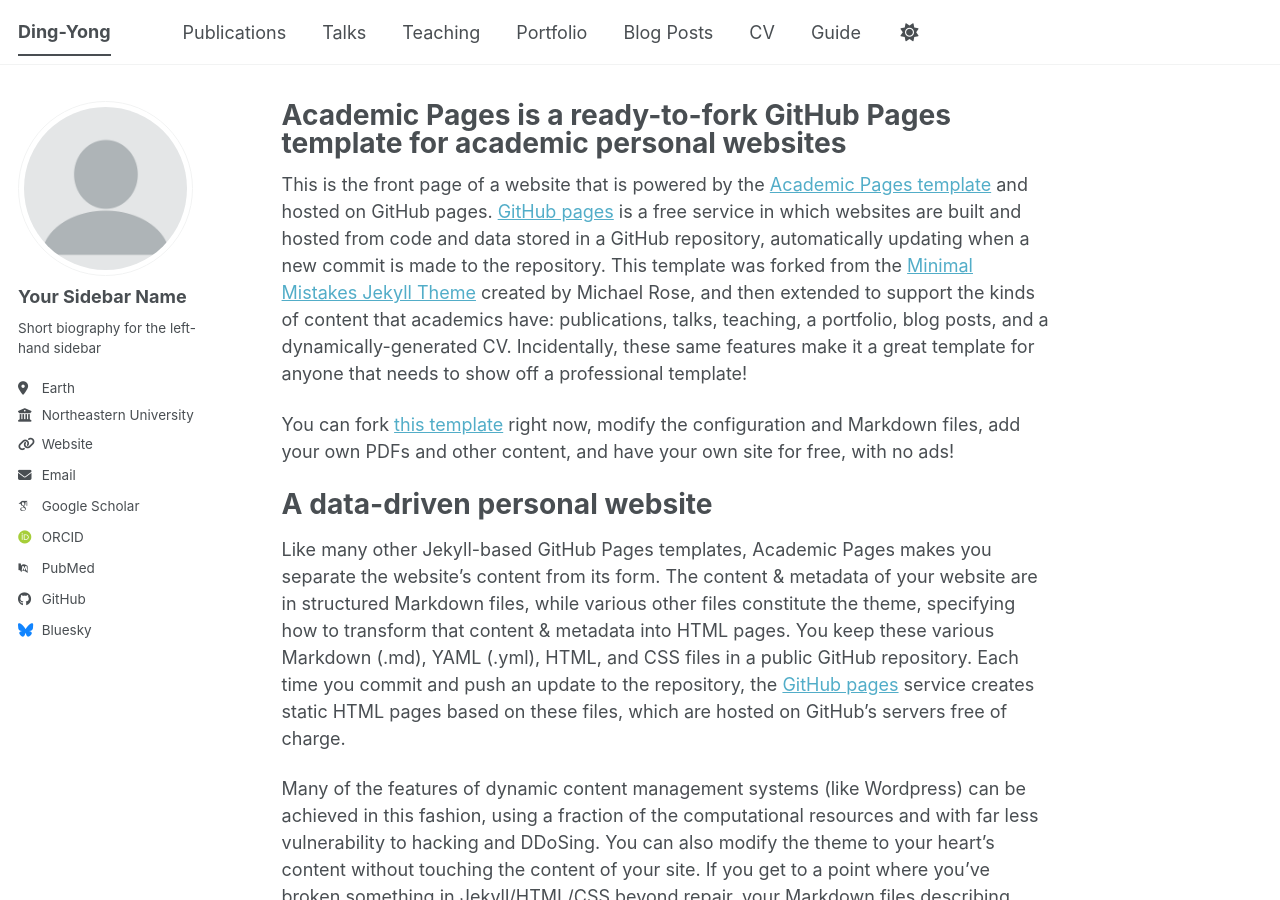
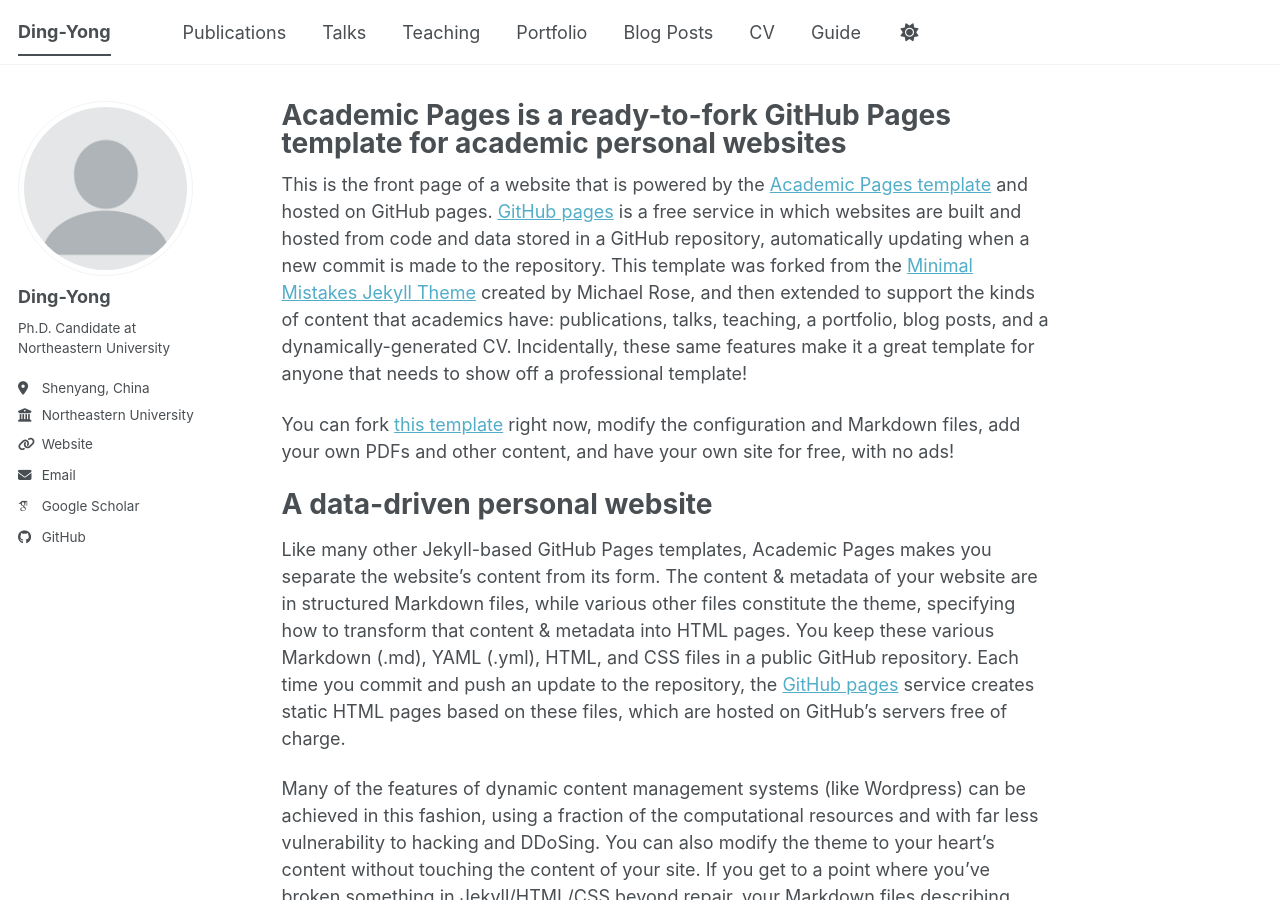
Before and after one commit to ding-yong/ding-yong.github.io, a Jekyll site: the page built from _pages/about.md, in a window 1280 px wide and 900 px high. Built offline with Jekyll 4.4.1, drawn with Linux system fonts in a browser that asks for light colours; some web fonts are replaced; a script bundle is joined from its source files by our own code; library files that are not in the unit come from our copies; some of the changed lines change nothing that is shown.

Commit message:
Update _config.yml

```diff
--- a/_config.yml
+++ b/_config.yml
@@ -8,81 +8,77 @@
 
 # Basic Site Settings
 locale                   : "en-US"
-site_theme               : "default" # The available themes options are "default", "air", "sunrise", "mint", "dirt" and "contrast"
+site_theme               : "default"
 title                    : "Ding-Yong"
 title_separator          : "-"
 name                     : &name "Ding-Yong"
-description              : &description "Ding-Yong's academic portfolio"   # Update this with a general description of your site, this is the default if not overridden by a page
-url                      : https://ding-yong.github.io # The base hostname & protocol for your site e.g. "https://[your GitHub username].github.io",
-                                                           # or if you already have some other page hosted on Github then use "https://[your GitHub username].github.io/[Your Repo Name]"
-baseurl                  : "" # the subpath of your site, e.g. "/blog"
-repository               : "academicpages/academicpages.github.io"
+description              : &description "Ding-Yong's academic portfolio"
+url                      : https://ding-yong.github.io
+baseurl                  : ""
+repository               : "ding-yong/ding-yong.github.io"
 
-# Site Author - The following control what appear as part of the author content on the side bar.
-#               If a field is blank the icon and link will not appear, otherwise it will be shown.
-#               Additional customization can be done by editing /_includes/author-profile.html
+# Site Author
 author:
   # Biographic information
   avatar           : "profile.png"
-  name             : "Your Sidebar Name"
-  pronouns         : # example: "she/her"
-  bio              : "Short biography for the left-hand sidebar"
-  location         : "Earth"
+  name             : "Ding-Yong"
+  pronouns         :
+  bio              : "Ph.D. Candidate at Northeastern University"
+  location         : "Shenyang, China"
   employer         : "Northeastern University"
   uri              : "https://www.dingyong.me/archives/Profile"
   email            : "dingyong.prc@foxmail.com"
 
   # Academic websites
-  academia         : # URL
-  arxiv            : # URL - Update with the correct link to your profile
+  academia         :
+  arxiv            :
   googlescholar    : "https://scholar.google.com/citations?user=PS_CX0AAAAAJ"
-  inspire-hep      : # URL
-  impactstory      : # URL
-  orcid            : "https://orcid.org/yourorcidurl"
-  semantic         : # URL
-  ssrn             : # URL
-  pubmed           : "https://www.ncbi.nlm.nih.gov/pubmed/?term=john+snow"
-  researchgate     : # URL
-  scopus           : # URL
-  zotero           : # URL
-
+  inspire-hep      :
+  impactstory      :
+  orcid            :
+  semantic         :
+  ssrn             :
+  pubmed           :
+  researchgate     :
+  scopus           :
+  zotero           :
 
   # Repositories and software development
-  bitbucket        : # Username - Update with your username on the site
-  codepen          : # Username
-  dribbble         : # Username
-  github           : "academicpages"
-  kaggle           : # Username
-  stackoverflow    : # User number or user number and name (i.e., use "1" or "1/jeff-atwood")
+  bitbucket        :
+  codepen          :
+  dribbble         :
+  github           : "ding-yong"
+  kaggle           :
+  stackoverflow    :
 
   # Social media
-  artstation       : # Username
-  bluesky          : "bsky.app" # Replace this with you Bluesky username
-  facebook         : # Username
-  flickr           : # Username
-  foursquare       : # Username
-  goodreads        : # Username
-  google_plus      : # Username
-  keybase          : # Username
-  instagram        : # Username
-  lastfm           : # Username
-  linkedin         : # Username
-  mastodon         : # URL
-  medium           : # URL
-  pinterest        : # Username
-  soundcloud       : # Username
-  steam            : # Username
-  telegram         : # URL
-  tumblr           : # Username
-  twitter          : # Username for X / Twitter
-  vine             : # Username
-  weibo            : # Username
-  wikipedia        : # Username
-  xing             : # Username
-  youtube          : # Username
-  zhihu            : # Username
+  artstation       :
+  bluesky          :
+  facebook         :
+  flickr           :
+  foursquare       :
+  goodreads        :
+  google_plus      :
+  keybase          :
+  instagram        :
+  lastfm           :
+  linkedin         :
+  mastodon         :
+  medium           :
+  pinterest        :
+  soundcloud       :
+  steam            :
+  telegram         :
+  tumblr           :
+  twitter          :
+  vine             :
+  weibo            :
+  wikipedia        :
+  xing             :
+  youtube          :
+  zhihu            :
 
-# Publication Category - The following the list of publication categories and their headings
+# Publication Category
 publication_category:
   books:
     title: 'Books'
@@ -92,25 +88,25 @@
     title: 'Conference Papers'
 
 # Site Settings
-teaser                   :  # filename of teaser fallback teaser image placed in /images/ for social media previews
-breadcrumbs              : false # true, false (default)
+teaser                   :
+breadcrumbs              : false
 words_per_minute         : 160
 future                   : true
-read_more                : "disabled" # if enabled, adds "Read more" links to excerpts
-talkmap_link             : false      #change to true to add link to talkmap on talks page
+read_more                : "disabled"
+talkmap_link             : false
 comments:
-  provider               : # false (default), "disqus", "discourse", "facebook", "google-plus", "staticman", "custom"
+  provider               :
   disqus:
     shortname            :
   discourse:
-    server               : # https://meta.discourse.org/t/embedding-discourse-comments-via-javascript/31963 , e.g.: meta.discourse.org
+    server               :
   facebook:
     appid                :
-    num_posts            : # 5 (default)
-    colorscheme          : # "light" (default), "dark"
+    num_posts            :
+    colorscheme          :
 staticman:
   allowedFields          : ['name', 'email', 'url', 'message']
-  branch                 : "gh-pages" # "master", "gh-pages"
+  branch                 : "gh-pages"
   commitMessage          : "New comment."
   filename               : comment-{@timestamp}
   format                 : "yml"
@@ -123,18 +119,16 @@
     date:
       type               : "date"
       options:
-        format           : "iso8601" # "iso8601" (default), "timestamp-seconds", "timestamp-milliseconds"
+        format           : "iso8601"
 atom_feed:
-  hide                   : false     # change to true to hide the RSS feed in the footer
-  path                   : # blank (default) uses feed.xml
-
+  hide                   : false
+  path                   :
 
 # SEO Related
 google_site_verification :
 bing_site_verification   :
 alexa_site_verification  :
 yandex_site_verification :
-
 
 # Social Sharing
 twitter:
@@ -143,22 +137,18 @@
   username               :
   app_id                 :
   publisher              :
-og_image                 :  # Social media default site image
-og_description           :  # Social media default site image description
-# For specifying social profiles
-# - https://developers.google.com/structured-data/customize/social-profiles
+og_image                 :
+og_description           :
 social:
-  type                   : # Person or Organization (defaults to Person)
-  name                   : # If the user or organization name differs from the site's name
-  links: # An array of links to social media profiles
-
+  type                   :
+  name                   :
+  links:
 
 # Analytics
 analytics:
-  provider               :  "false" # false (default), "google", "google-universal", "google-analytics-4", "custom"
+  provider               : "false"
   google:
     tracking_id          :
-
 
 # Reading Files
 include:
@@ -198,14 +188,12 @@
 encoding: "utf-8"
 markdown_ext: "markdown,mkdown,mkdn,mkd,md"
 
-
 # Conversion
 markdown: kramdown
 highlighter: rouge
 lsi: false
 excerpt_separator: "\n\n"
 incremental: false
-
 
 # Markdown Processing
 kramdown:
@@ -218,8 +206,7 @@
   smart_quotes: lsquo,rsquo,ldquo,rdquo
   enable_coderay: false
 
-
-# These settings control the types of collections used by the template
+# Collections
 collections:
   teaching:
     output: true
@@ -234,8 +221,7 @@
     output: true
     permalink: /:collection/:path/
 
-
-# These settings control how pages and collections are included in the site
+# Defaults
 defaults:
   # _posts
   - scope:
@@ -291,19 +277,14 @@
       author_profile: true
       share: true
 
-
 # Sass/SCSS
 sass:
   sass_dir: _sass
-  style: compressed # https://sass-lang.com/documentation/file.SASS_REFERENCE.html#output_style
-
+  style: compressed
 
 # Outputting
 permalink: /:categories/:title/
-# paginate: 5 # amount of posts to show
-# paginate_path: /page:num/
-timezone: Etc/UTC # https://en.wikipedia.org/wiki/List_of_tz_database_time_zones
-
+timezone: Etc/UTC
 
 # Plugins
 plugins:
@@ -314,7 +295,6 @@
   - jekyll-redirect-from
   - jemoji
 
-# Mimic GitHub Pages with --safe
 whitelist:
   - jekyll-feed
   - jekyll-gist
@@ -323,38 +303,15 @@
   - jekyll-redirect-from
   - jemoji
 
-
 # Archives
-#  Type
-#  - GitHub Pages compatible archive pages built with Liquid ~> type: liquid (default)
-#  - Jekyll Archives plugin archive pages ~> type: jekyll-archives
-#  Path (examples)
-#  - Archive page should exist at path when using Liquid method or you can
-#    expect broken links (especially with breadcrumbs enabled)
-#  - <base_path>/tags/my-awesome-tag/index.html ~> path: /tags/
-#  - <base_path/categories/my-awesome-category/index.html ~> path: /categories/
-#  - <base_path/my-awesome-category/index.html ~> path: /
 category_archive:
   type: liquid
   path: /categories/
 tag_archive:
   type: liquid
   path: /tags/
-# https://github.com/jekyll/jekyll-archives
-# jekyll-archives:
-#   enabled:
-#     - categories
-#     - tags
-#   layouts:
-#     category: archive-taxonomy
-#     tag: archive-taxonomy
-#   permalinks:
-#     category: /categories/:name/
-#     tag: /tags/:name/
-
 
 # HTML Compression
-# - https://jch.penibelst.de/
 compress_html:
   clippings: all
   ignore:
```
